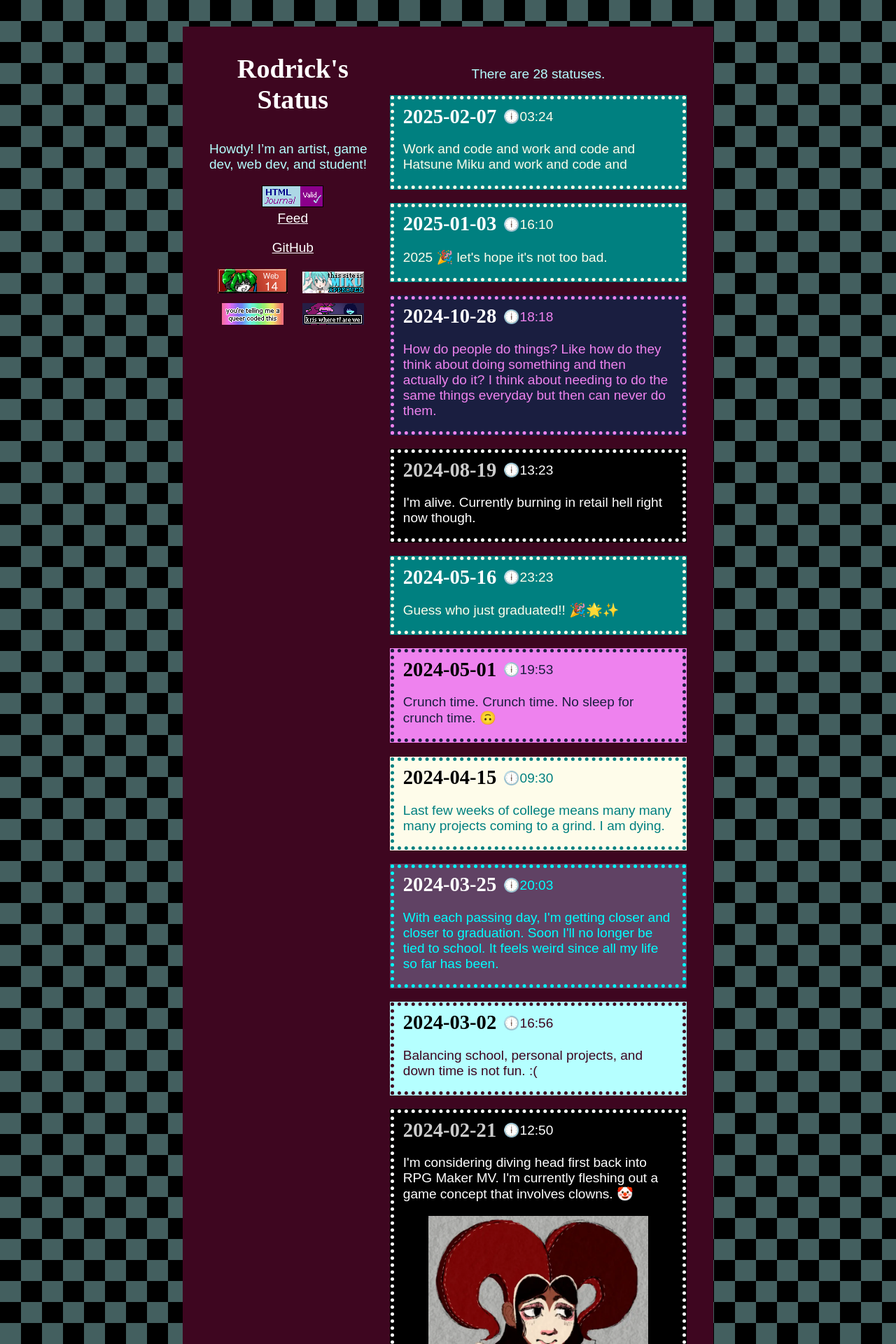
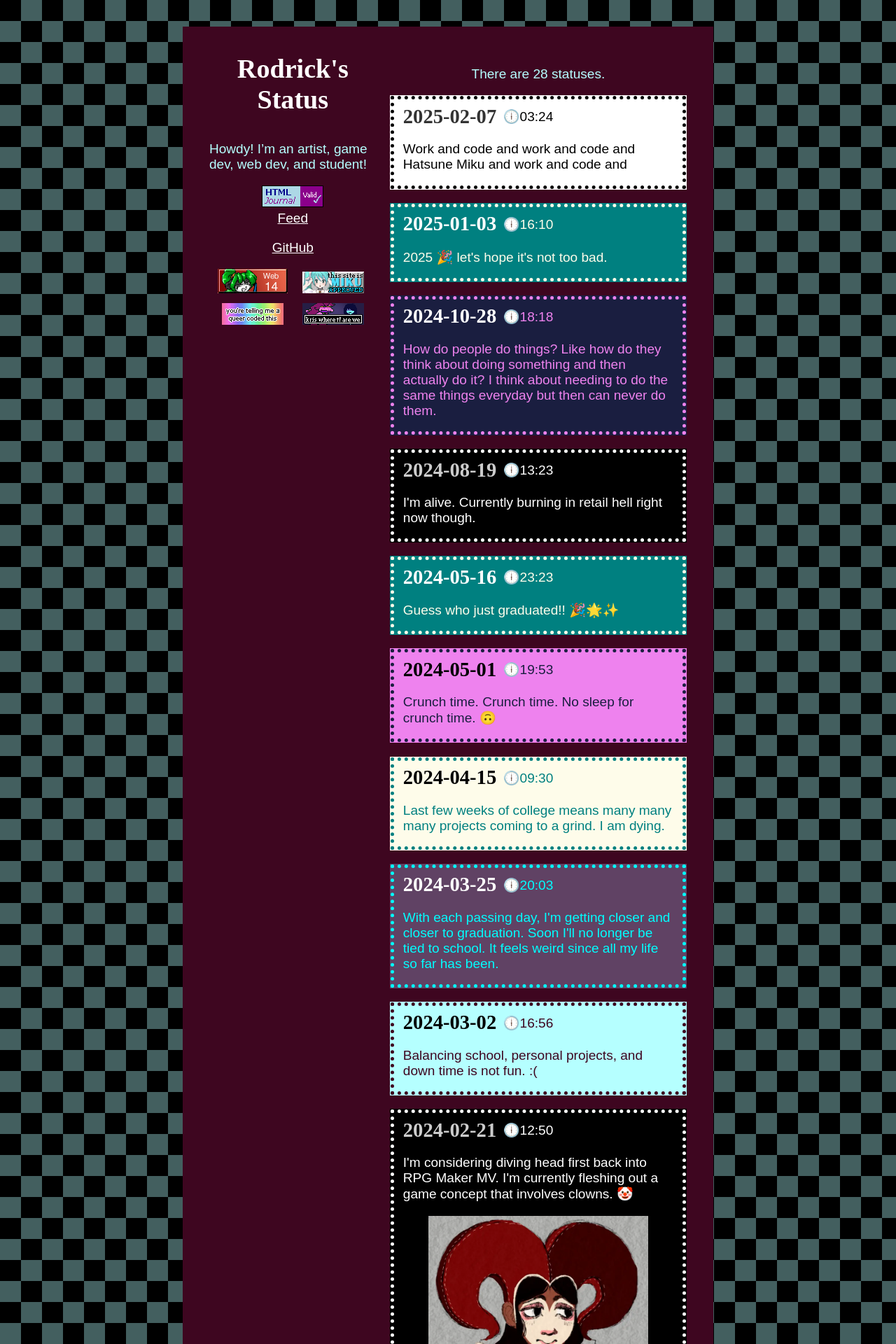
Before and after one commit to RodFireProductions/Status, a Jekyll site: the page built from docs/index.md, in a window 1280 px wide. Shown: the top 1920 px of the page at 70% size. Built offline with Jekyll 4.4.1, drawn with Linux system fonts in a browser that asks for light colours.

Commit message:
Wasn't paying attention to color :(

```diff
--- a/docs/_data/entries.json
+++ b/docs/_data/entries.json
@@ -1,6 +1,6 @@
 {
     "num": 28,
-    "last_color": "green",
+    "last_color": "white",
     "list": [
         {
             "id": 1,
@@ -237,7 +237,7 @@
             "id": 28,
             "time": "03:24",
             "date": "2025-02-07",
-            "color": "green",
+            "color": "white",
             "content": "Work and code and work and code and Hatsune Miku and work and code and",
             "image": null
         }
```
